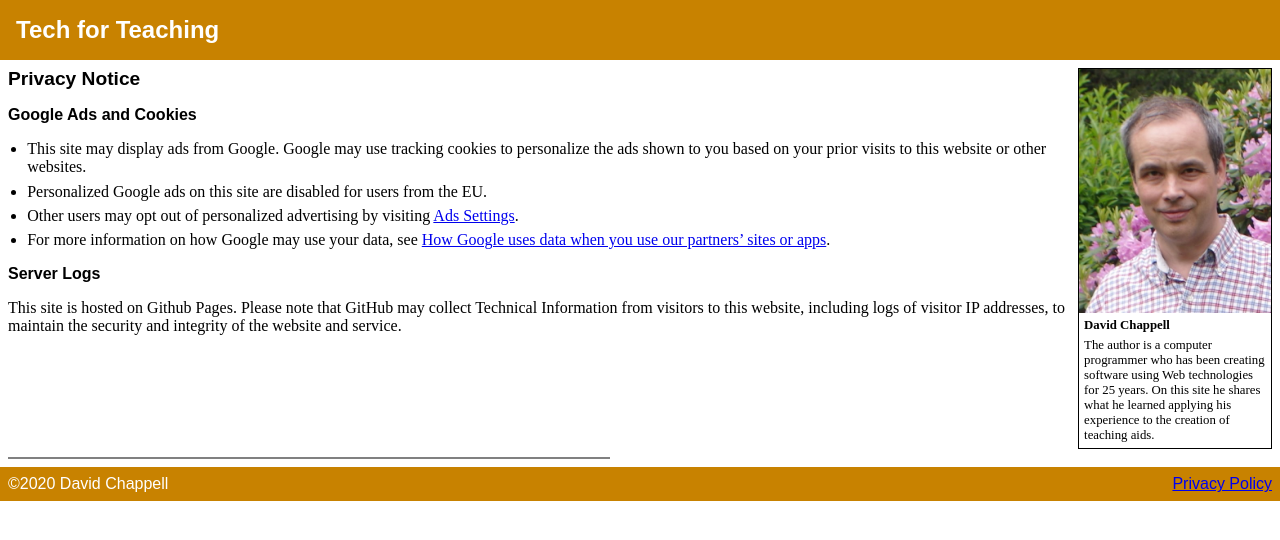
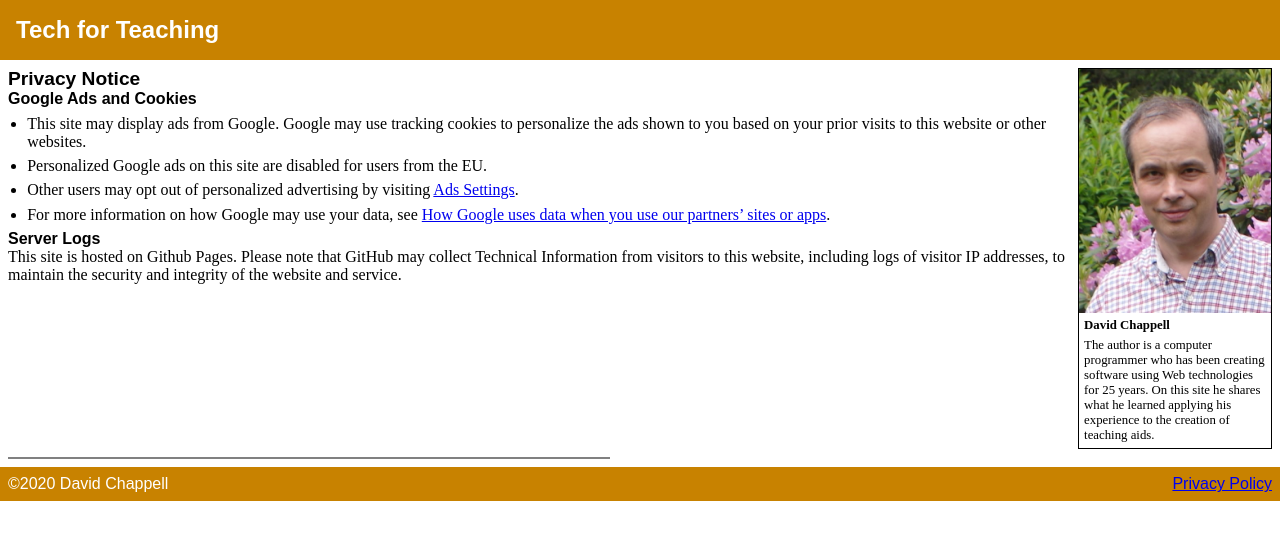
Before and after one commit to david672orford/tech-for-teaching, a Jekyll site: the page built from privacy.md, in a window 1280 px wide. Shown: the top 540 px of the page. Built offline with Jekyll 4.4.1, drawn with Linux system fonts in a browser that asks for light colours; our own code applies the rules of GitHub Pages for plain Markdown files.

Commit message:
formatting improvements

```diff
--- a/assets/css/style.css
+++ b/assets/css/style.css
@@ -1,4 +1,4 @@
-HTML, BODY, HEADER, MAIN, H1, H2, P, UL, LI, TABLE, TR, TH, TD {
+HTML, BODY, HEADER, MAIN, H1, H2, H3, P, UL, LI, TABLE, TR, TH, TD {
 	margin: 0;
 	padding: 0;
 	}
```
